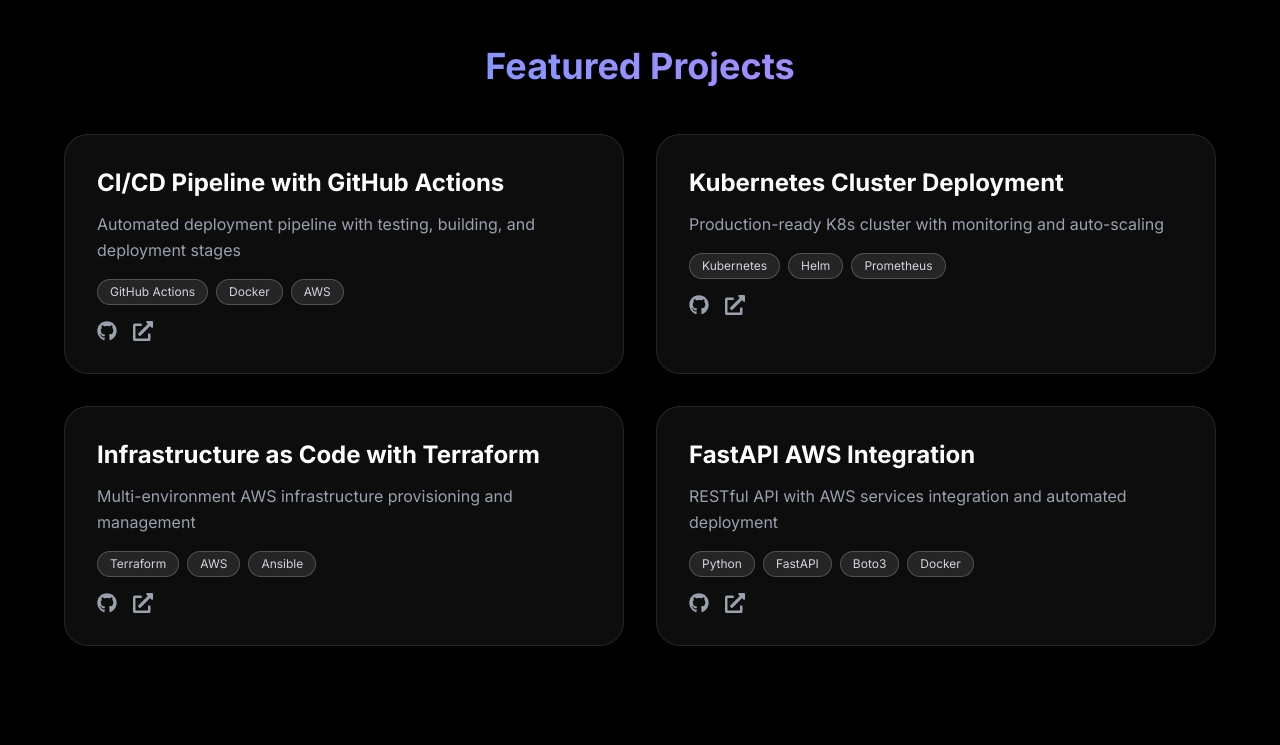
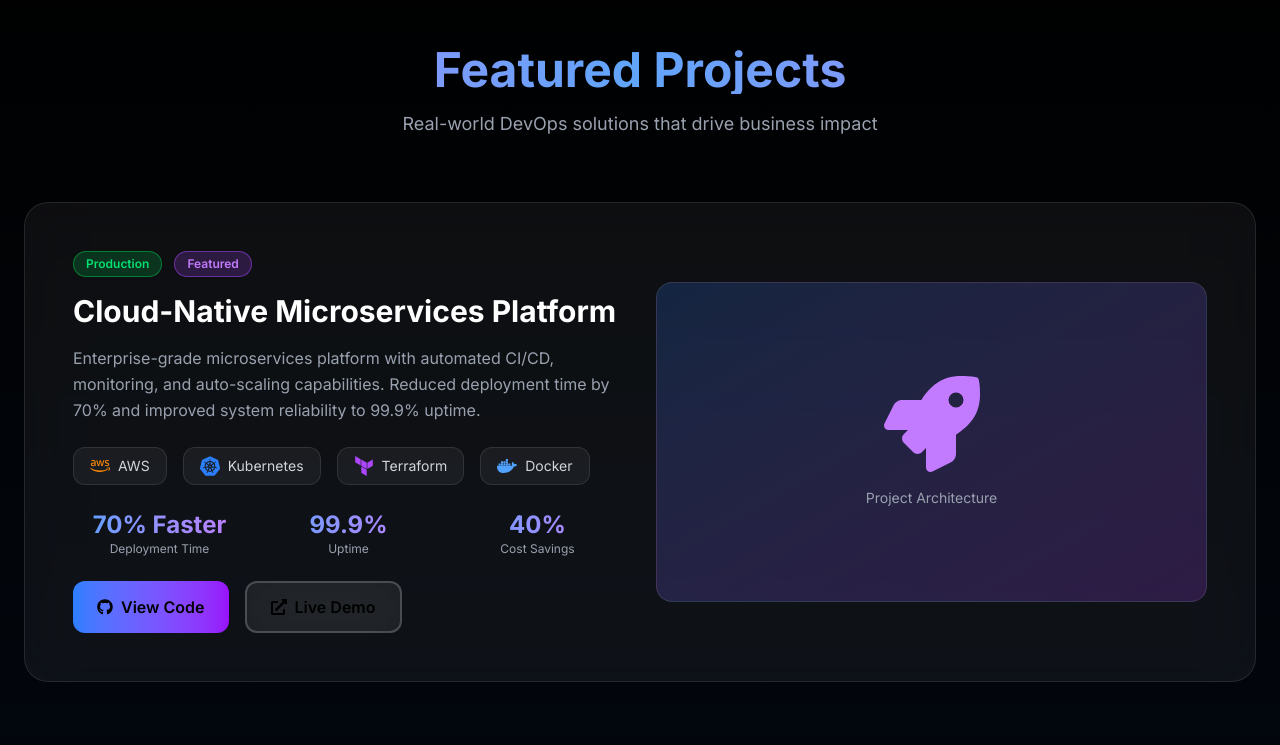
Before and after one commit to cloud-with-preetham/devops-portfolio, a Next.js app: page / in a window 1280 px wide. Shown: the part 9520-10265 px from the top of the page. Built offline with nearby package versions, Linux system fonts and the light colour scheme; no server answers.

Commit message:
Add Projects section with featured showcase

```diff
--- a/components/Projects.tsx
+++ b/components/Projects.tsx
@@ -1,86 +1,229 @@
 "use client";
 
 import { motion } from "framer-motion";
-import { FaGithub, FaExternalLinkAlt } from "react-icons/fa";
+import { FaGithub, FaExternalLinkAlt, FaAws, FaDocker, FaRocket, FaUsers, FaClock } from "react-icons/fa";
+import { SiKubernetes, SiTerraform, SiPython, SiJenkins } from "react-icons/si";
 
 export default function Projects() {
+  const featuredProject = {
+    title: "Cloud-Native Microservices Platform",
+    description: "Enterprise-grade microservices platform with automated CI/CD, monitoring, and auto-scaling capabilities. Reduced deployment time by 70% and improved system reliability to 99.9% uptime.",
+    tech: [
+      { name: "AWS", icon: FaAws, color: "text-orange-400" },
+      { name: "Kubernetes", icon: SiKubernetes, color: "text-blue-500" },
+      { name: "Terraform", icon: SiTerraform, color: "text-purple-500" },
+      { name: "Docker", icon: FaDocker, color: "text-blue-400" },
+    ],
+    metrics: [
+      { label: "Deployment Time", value: "70% Faster" },
+      { label: "Uptime", value: "99.9%" },
+      { label: "Cost Savings", value: "40%" },
+    ],
+    status: "Production",
+    github: "https://github.com/cloud-with-preetham",
+    demo: "#",
+  };
+
   const projects = [
     {
-      title: "CI/CD Pipeline with GitHub Actions",
-      description: "Automated deployment pipeline with testing, building, and deployment stages",
-      tech: ["GitHub Actions", "Docker", "AWS"],
-      gradient: "from-blue-500 to-cyan-500"
+      title: "Automated CI/CD Pipeline",
+      description: "Multi-stage pipeline with automated testing, security scanning, and deployment to multiple environments.",
+      tech: [{ icon: SiJenkins, color: "text-red-500" }, { icon: FaDocker, color: "text-blue-400" }, { icon: FaAws, color: "text-orange-400" }],
+      metrics: { deployments: "500+", time: "5 min" },
+      status: "Production",
     },
     {
-      title: "Kubernetes Cluster Deployment",
-      description: "Production-ready K8s cluster with monitoring and auto-scaling",
-      tech: ["Kubernetes", "Helm", "Prometheus"],
-      gradient: "from-purple-500 to-pink-500"
+      title: "Infrastructure as Code",
+      description: "Multi-cloud infrastructure automation with Terraform managing 50+ AWS resources across dev, staging, and production.",
+      tech: [{ icon: SiTerraform, color: "text-purple-500" }, { icon: FaAws, color: "text-orange-400" }],
+      metrics: { resources: "50+", environments: "3" },
+      status: "Production",
     },
     {
-      title: "Infrastructure as Code with Terraform",
-      description: "Multi-environment AWS infrastructure provisioning and management",
-      tech: ["Terraform", "AWS", "Ansible"],
-      gradient: "from-orange-500 to-red-500"
+      title: "Kubernetes Monitoring Stack",
+      description: "Complete observability solution with Prometheus, Grafana, and custom dashboards for real-time insights.",
+      tech: [{ icon: SiKubernetes, color: "text-blue-500" }, { icon: FaDocker, color: "text-blue-400" }],
+      metrics: { metrics: "100+", alerts: "24/7" },
+      status: "Active",
     },
     {
-      title: "FastAPI AWS Integration",
-      description: "RESTful API with AWS services integration and automated deployment",
-      tech: ["Python", "FastAPI", "Boto3", "Docker"],
-      gradient: "from-green-500 to-teal-500"
-    }
+      title: "Python DevOps Automation",
+      description: "Custom automation scripts and tools for infrastructure management, backup automation, and cost optimization.",
+      tech: [{ icon: SiPython, color: "text-blue-400" }, { icon: FaAws, color: "text-orange-400" }],
+      metrics: { scripts: "30+", saved: "20hrs/week" },
+      status: "Active",
+    },
   ];
 
   return (
-    <section id="projects" className="py-32 px-6">
-      <div className="max-w-6xl mx-auto">
-        <h2 className="text-4xl font-bold mb-12 text-center bg-linear-to-r from-blue-400 to-purple-400 bg-clip-text text-transparent">
-          Featured Projects
-        </h2>
+    <section id="projects" className="py-32 px-6 relative overflow-hidden">
+      <div className="absolute inset-0 bg-linear-to-b from-transparent via-blue-500/5 to-transparent pointer-events-none"></div>
 
-        <div className="grid md:grid-cols-2 gap-8">
+      <div className="max-w-7xl mx-auto relative">
+        <motion.div
+          initial={{ opacity: 0, y: 30 }}
+          whileInView={{ opacity: 1, y: 0 }}
+          viewport={{ once: true }}
+          className="text-center mb-16"
+        >
+          <h2 className="text-5xl font-bold mb-4 text-shimmer">Featured Projects</h2>
+          <p className="text-gray-400 text-lg">Real-world DevOps solutions that drive business impact</p>
+        </motion.div>
+
+        {/* Featured Project - Large Card */}
+        <motion.div
+          initial={{ opacity: 0, y: 50 }}
+          whileInView={{ opacity: 1, y: 0 }}
+          viewport={{ once: true }}
+          className="mb-16"
+        >
+          <div className="backdrop-blur-xl bg-white/5 border border-white/10 rounded-3xl overflow-hidden hover:bg-white/10 transition group">
+            <div className="grid lg:grid-cols-2 gap-8 p-8 lg:p-12">
+              {/* Left - Content */}
+              <div className="flex flex-col justify-center">
+                <div className="flex items-center gap-3 mb-4">
+                  <span className="px-3 py-1 bg-green-500/20 border border-green-500/50 rounded-full text-xs text-green-400 font-semibold">
+                    {featuredProject.status}
+                  </span>
+                  <span className="px-3 py-1 bg-purple-500/20 border border-purple-500/50 rounded-full text-xs text-purple-400 font-semibold">
+                    Featured
+                  </span>
+                </div>
+
+                <h3 className="text-3xl font-bold mb-4 text-white group-hover:text-transparent group-hover:bg-linear-to-r group-hover:from-blue-400 group-hover:to-purple-400 group-hover:bg-clip-text transition">
+                  {featuredProject.title}
+                </h3>
+
+                <p className="text-gray-400 mb-6 leading-relaxed">
+                  {featuredProject.description}
+                </p>
+
+                {/* Tech Stack */}
+                <div className="flex flex-wrap gap-4 mb-6">
+                  {featuredProject.tech.map((tech) => {
+                    const Icon = tech.icon;
+                    return (
+                      <div key={tech.name} className="flex items-center gap-2 px-4 py-2 bg-white/5 border border-white/10 rounded-xl">
+                        <Icon className={`text-xl ${tech.color}`} />
+                        <span className="text-sm text-gray-300">{tech.name}</span>
+                      </div>
+                    );
+                  })}
+                </div>
+
+                {/* Metrics */}
+                <div className="grid grid-cols-3 gap-4 mb-6">
+                  {featuredProject.metrics.map((metric) => (
+                    <div key={metric.label} className="text-center">
+                      <p className="text-2xl font-bold text-transparent bg-linear-to-r from-blue-400 to-purple-400 bg-clip-text">{metric.value}</p>
+                      <p className="text-xs text-gray-400">{metric.label}</p>
+                    </div>
+                  ))}
+                </div>
+
+                {/* Action Buttons */}
+                <div className="flex gap-4">
+                  <motion.a
+                    whileHover={{ scale: 1.05 }}
+                    whileTap={{ scale: 0.95 }}
+                    href={featuredProject.github}
+                    className="flex items-center gap-2 px-6 py-3 bg-linear-to-r from-blue-500 to-purple-600 rounded-xl font-semibold hover:shadow-lg hover:shadow-purple-500/50 transition"
+                  >
+                    <FaGithub /> View Code
+                  </motion.a>
+                  <motion.a
+                    whileHover={{ scale: 1.05 }}
+                    whileTap={{ scale: 0.95 }}
+                    href={featuredProject.demo}
+                    className="flex items-center gap-2 px-6 py-3 border-2 border-white/20 rounded-xl font-semibold backdrop-blur-xl bg-white/5 hover:border-purple-500/50 transition"
+                  >
+                    <FaExternalLinkAlt /> Live Demo
+                  </motion.a>
+                </div>
+              </div>
+
+              {/* Right - Visual */}
+              <div className="flex items-center justify-center">
+                <div className="relative w-full h-80 bg-linear-to-br from-blue-500/20 to-purple-500/20 rounded-2xl border border-white/10 flex items-center justify-center">
+                  <div className="text-center">
+                    <FaRocket className="text-8xl text-purple-400 mb-4 mx-auto animate-float" />
+                    <p className="text-gray-400 text-sm">Project Architecture</p>
+                  </div>
+                </div>
+              </div>
+            </div>
+          </div>
+        </motion.div>
+
+        {/* Other Projects Grid */}
+        <div className="grid md:grid-cols-2 gap-6">
           {projects.map((project, index) => (
             <motion.div
               key={project.title}
-              initial={{ opacity: 0, y: 50 }}
+              initial={{ opacity: 0, y: 30 }}
               whileInView={{ opacity: 1, y: 0 }}
-              whileHover={{ y: -10 }}
               viewport={{ once: true }}
               transition={{ delay: index * 0.1 }}
-              className="group relative backdrop-blur-xl bg-white/5 border border-white/10 rounded-3xl p-8 hover:bg-white/10 transition overflow-hidden"
+              whileHover={{ y: -10 }}
+              className="backdrop-blur-xl bg-white/5 border border-white/10 rounded-2xl p-6 hover:bg-white/10 transition group"
             >
-              <div className={`absolute inset-0 bg-linear-to-br ${project.gradient} opacity-0 group-hover:opacity-10 transition`}></div>
+              <div className="flex items-start justify-between mb-4">
+                <div className="flex gap-3">
+                  {project.tech.map((tech, i) => {
+                    const Icon = tech.icon;
+                    return <Icon key={i} className={`text-3xl ${tech.color}`} />;
+                  })}
+                </div>
+                <span className="px-3 py-1 bg-green-500/20 border border-green-500/50 rounded-full text-xs text-green-400 font-semibold">
+                  {project.status}
+                </span>
+              </div>
 
-              <h3 className="text-2xl font-bold mb-3 text-white group-hover:text-transparent group-hover:bg-linear-to-r group-hover:bg-clip-text group-hover:from-blue-400 group-hover:to-purple-400 transition">
+              <h3 className="text-xl font-bold mb-3 text-white group-hover:text-transparent group-hover:bg-linear-to-r group-hover:from-blue-400 group-hover:to-purple-400 group-hover:bg-clip-text transition">
                 {project.title}
               </h3>
 
-              <p className="text-gray-400 mb-4 leading-relaxed">
+              <p className="text-gray-400 text-sm mb-4 leading-relaxed">
                 {project.description}
               </p>
 
-              <div className="flex flex-wrap gap-2 mb-4">
-                {project.tech.map((tech) => (
-                  <span
-                    key={tech}
-                    className="px-3 py-1 text-xs rounded-full bg-white/10 text-gray-300 border border-white/20"
-                  >
-                    {tech}
-                  </span>
+              <div className="flex flex-wrap gap-3 text-xs">
+                {Object.entries(project.metrics).map(([key, value]) => (
+                  <div key={key} className="px-3 py-1 bg-white/5 border border-white/10 rounded-lg">
+                    <span className="text-purple-400 font-semibold">{value}</span>
+                    <span className="text-gray-500 ml-1">{key}</span>
+                  </div>
                 ))}
               </div>
 
-              <div className="flex gap-4 text-gray-400">
-                <motion.a whileHover={{ scale: 1.1 }} className="hover:text-purple-400 transition">
+              <div className="flex gap-4 mt-4 text-gray-400">
+                <motion.a whileHover={{ scale: 1.2, color: "#a78bfa" }} href="#" className="transition">
                   <FaGithub className="text-xl" />
                 </motion.a>
-                <motion.a whileHover={{ scale: 1.1 }} className="hover:text-purple-400 transition">
+                <motion.a whileHover={{ scale: 1.2, color: "#a78bfa" }} href="#" className="transition">
                   <FaExternalLinkAlt className="text-xl" />
                 </motion.a>
               </div>
             </motion.div>
           ))}
         </div>
+
+        {/* View All Projects Button */}
+        <motion.div
+          initial={{ opacity: 0 }}
+          whileInView={{ opacity: 1 }}
+          viewport={{ once: true }}
+          className="text-center mt-12"
+        >
+          <motion.a
+            whileHover={{ scale: 1.05 }}
+            whileTap={{ scale: 0.95 }}
+            href="https://github.com/cloud-with-preetham"
+            className="inline-flex items-center gap-2 px-8 py-4 border-2 border-white/20 rounded-full font-semibold backdrop-blur-xl bg-white/5 hover:border-purple-500/50 transition text-white"
+          >
+            <FaGithub /> View All Projects on GitHub
+          </motion.a>
+        </motion.div>
       </div>
     </section>
   );
```
